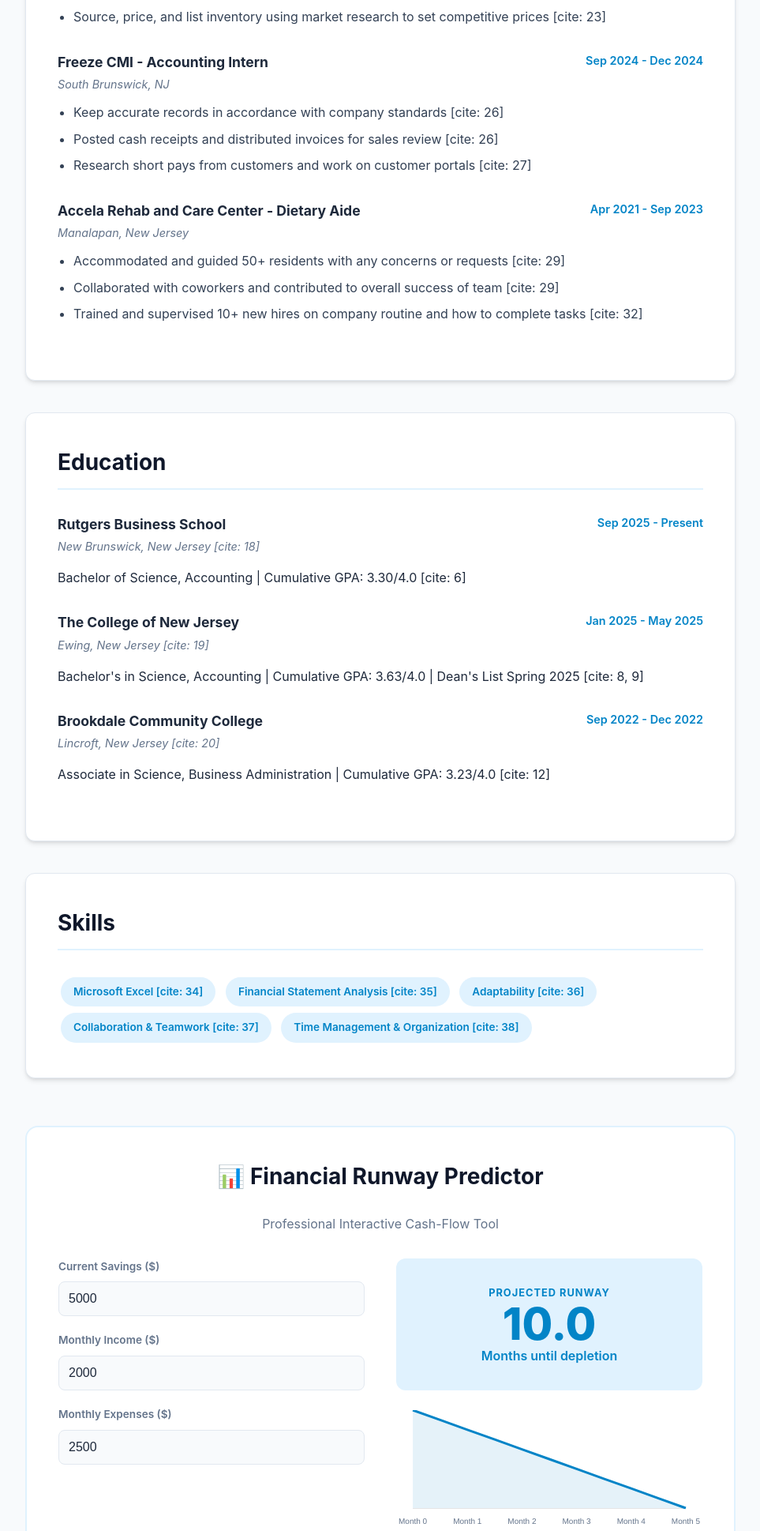
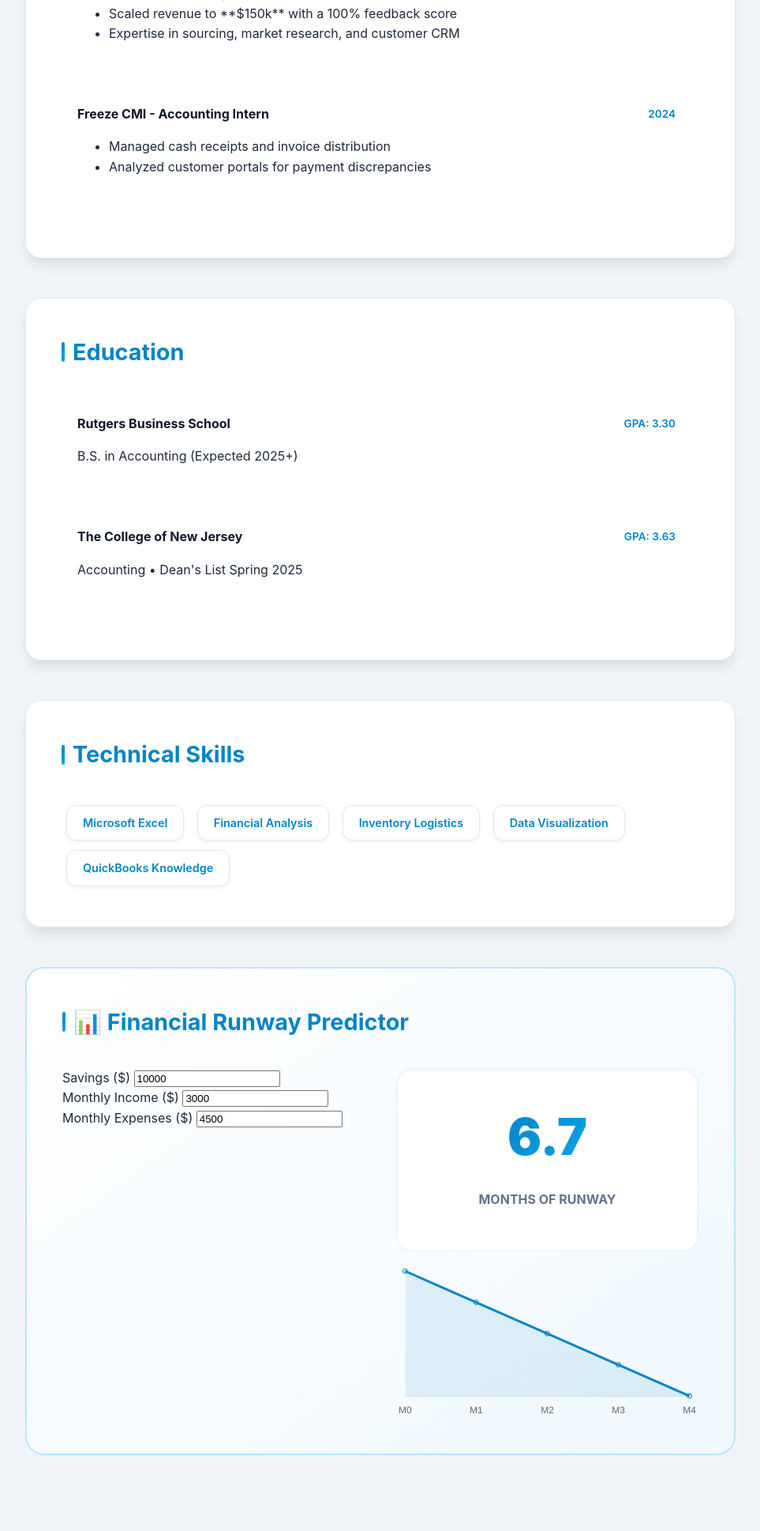
Before and after one commit to lk741-lgtm/leonk741.github.io, a plain HTML site: page index.html in a window 1280 px wide. Shown: the part 760-2698 px from the top of the page at 79% size, without its empty margins (158-1121 px from the left). Drawn offline with nearby package versions, Linux system fonts and the light colour scheme.

Commit message:
Update index.html

```diff
--- a/index.html
+++ b/index.html
@@ -6,39 +6,42 @@
     <title>Leon Kovalskiy | Portfolio</title>
     <script src="https://cdn.jsdelivr.net/npm/canvas-confetti@1.6.0/dist/confetti.browser.min.js"></script>
     <script src="https://cdn.jsdelivr.net/npm/chart.js"></script>
+    <!-- Adding Scroll Reveal Library for smooth transitions -->
+    <script src="https://unpkg.com/scrollreveal"></script>
     <style>
         :root {
-            --primary-bg: #ffffff;
-            --secondary-bg: #f8fafc;
+            --primary-bg: #f0f4f8; /* Soft blue-grey background */
+            --nav-bg: #ffffff;
             --card-bg: #ffffff;
             --text-main: #1e293b;
             --text-muted: #64748b;
-            --accent: #0284c7;
-            --accent-light: #e0f2fe;
+            --accent: #0284c7; /* Main Professional Blue */
+            --accent-secondary: #0ea5e9; /* Lighter Blue */
+            --accent-gradient: linear-gradient(135deg, #0284c7 0%, #0ea5e9 100%);
             --border-color: #e2e8f0;
-            --shadow: 0 4px 6px -1px rgb(0 0 0 / 0.1), 0 2px 4px -2px rgb(0 0 0 / 0.1);
+            --shadow: 0 10px 15px -3px rgba(0, 0, 0, 0.1);
         }
 
         html { scroll-behavior: smooth; }
 
         body {
             font-family: 'Inter', -apple-system, sans-serif;
-            background-color: var(--secondary-bg);
+            background-color: var(--primary-bg);
             color: var(--text-main);
             margin: 0;
             padding: 0;
             line-height: 1.6;
         }
 
-        /* Navigation Bar */
+        /* Navigation Bar with subtle glass effect */
         nav {
             position: sticky;
             top: 0;
-            background: white;
+            background: rgba(255, 255, 255, 0.9);
+            backdrop-filter: blur(10px);
             border-bottom: 1px solid var(--border-color);
             padding: 1rem 0;
             z-index: 1000;
-            box-shadow: 0 1px 2px 0 rgb(0 0 0 / 0.05);
         }
 
         .nav-container {
@@ -46,7 +49,7 @@
             margin: 0 auto;
             display: flex;
             justify-content: center;
-            gap: 2rem;
+            gap: 2.5rem;
         }
 
         nav a {
@@ -54,108 +57,132 @@
             color: var(--text-main);
             font-weight: 600;
             font-size: 0.9rem;
-            transition: color 0.2s;
+            position: relative;
+            padding: 5px 0;
         }
 
-        nav a:hover { color: var(--accent); }
+        nav a::after {
+            content: '';
+            position: absolute;
+            width: 0;
+            height: 2px;
+            bottom: 0;
+            left: 0;
+            background-color: var(--accent);
+            transition: width 0.3s ease;
+        }
+
+        nav a:hover::after { width: 100%; }
 
         header {
-            padding: 80px 20px;
+            padding: 100px 20px;
             text-align: center;
-            background: white;
-            border-bottom: 1px solid var(--border-color);
+            background: var(--accent-gradient);
+            color: white;
+            clip-path: polygon(0 0, 100% 0, 100% 85%, 0 100%);
+            margin-bottom: 40px;
         }
 
         .profile-pic {
-            width: 140px;
-            height: 140px;
+            width: 150px;
+            height: 150px;
             border-radius: 50%;
-            border: 4px solid white;
+            border: 5px solid rgba(255, 255, 255, 0.3);
             box-shadow: var(--shadow);
             margin-bottom: 20px;
             cursor: pointer;
-            transition: transform 0.3s ease;
+            transition: all 0.4s cubic-bezier(0.175, 0.885, 0.32, 1.275);
         }
 
-        .profile-pic:hover { transform: scale(1.05); }
+        .profile-pic:hover { transform: scale(1.1) rotate(3deg); border-color: white; }
 
-        h1 { font-size: 2.8rem; margin: 0; color: #0f172a; letter-spacing: -0.025em; }
+        header h1 { font-size: 3.2rem; margin: 0; letter-spacing: -0.05em; text-shadow: 0 2px 4px rgba(0,0,0,0.1); }
+        header p { opacity: 0.9; font-weight: 400; }
 
-        .container { max-width: 900px; margin: 40px auto; padding: 0 20px; padding-bottom: 100px; }
+        .container { max-width: 900px; margin: 0 auto; padding: 0 20px 100px 20px; }
 
         section {
             background: var(--card-bg);
-            padding: 40px;
-            border-radius: 12px;
-            margin-bottom: 40px;
+            padding: 45px;
+            border-radius: 20px;
+            margin-bottom: 50px;
             border: 1px solid var(--border-color);
             box-shadow: var(--shadow);
+            /* Hide for ScrollReveal */
+            visibility: hidden;
         }
 
         h2 {
-            color: #0f172a;
+            color: var(--accent);
             margin-top: 0;
-            font-size: 1.75rem;
-            border-bottom: 2px solid var(--accent-light);
-            padding-bottom: 10px;
-            margin-bottom: 30px;
+            font-size: 1.8rem;
+            display: flex;
+            align-items: center;
+            gap: 10px;
+            margin-bottom: 35px;
         }
 
-        /* App Styles at Bottom */
-        .app-card {
-            background: white;
-            padding: 40px;
-            border-radius: 16px;
-            border: 2px solid var(--accent-light);
-            margin-top: 60px;
+        h2::before {
+            content: '';
+            width: 4px;
+            height: 25px;
+            background: var(--accent-gradient);
+            border-radius: 10px;
         }
 
-        .app-grid { display: grid; grid-template-columns: 1fr 1fr; gap: 40px; }
-        @media (max-width: 768px) { .app-grid { grid-template-columns: 1fr; } }
+        .exp-item {
+            padding: 20px;
+            border-radius: 12px;
+            transition: background 0.3s ease;
+            margin-bottom: 20px;
+        }
 
-        .input-group { margin-bottom: 20px; }
-        label { display: block; color: var(--text-muted); margin-bottom: 8px; font-size: 0.85rem; font-weight: 600; }
-        input {
-            width: 100%;
-            padding: 12px;
-            border-radius: 8px;
+        .exp-item:hover { background: #f8fafc; }
+
+        .exp-header { display: flex; justify-content: space-between; font-weight: 700; color: #0f172a; }
+        .date { color: var(--accent); font-weight: 600; background: var(--accent-light); padding: 2px 10px; border-radius: 20px; font-size: 0.85rem; }
+
+        .skill-tag {
+            background: white;
+            padding: 10px 20px;
+            border-radius: 12px;
+            font-size: 0.9rem;
+            margin: 6px;
+            display: inline-block;
+            color: var(--accent);
+            font-weight: 600;
             border: 1px solid var(--border-color);
-            background: var(--secondary-bg);
-            color: var(--text-main);
-            font-size: 1rem;
-            box-sizing: border-box;
+            box-shadow: 0 2px 4px rgba(0,0,0,0.05);
+            transition: all 0.3s ease;
+        }
+
+        .skill-tag:hover {
+            background: var(--accent);
+            color: white;
+            transform: translateY(-3px);
+            box-shadow: 0 4px 12px rgba(2, 132, 199, 0.2);
+        }
+
+        /* App Styles */
+        .app-card {
+            background: linear-gradient(to bottom right, #ffffff, #f0f9ff);
+            padding: 45px;
+            border-radius: 24px;
+            border: 2px solid #bae6fd;
+            visibility: hidden;
         }
 
         .result-box {
-            text-align: center;
-            padding: 30px;
-            background: var(--accent-light);
-            border-radius: 12px;
-            color: var(--accent);
+            background: white;
+            padding: 35px;
+            border-radius: 20px;
+            box-shadow: inset 0 2px 4px rgba(0,0,0,0.05);
+            border: 1px solid #e0f2fe;
         }
 
-        .runway-number { font-size: 3.5rem; font-weight: 800; display: block; line-height: 1; }
+        .runway-number { font-size: 4rem; font-weight: 900; background: var(--accent-gradient); -webkit-background-clip: text; -webkit-text-fill-color: transparent; }
 
-        .exp-item { margin-bottom: 30px; }
-        .exp-header { display: flex; justify-content: space-between; font-weight: 700; font-size: 1.1rem; }
-        .location { font-style: italic; color: var(--text-muted); display: block; font-size: 0.9rem; margin-top: 2px; }
-        .date { color: var(--accent); font-size: 0.9rem; font-weight: 600; }
-
-        ul { padding-left: 20px; color: #334155; margin-top: 12px; }
-        li { margin-bottom: 8px; }
-
-        .skill-tag {
-            background: var(--accent-light);
-            padding: 8px 16px;
-            border-radius: 9999px;
-            font-size: 0.85rem;
-            margin: 4px;
-            display: inline-block;
-            color: var(--accent);
-            font-weight: 600;
-        }
-
-        footer { text-align: center; padding: 60px; color: var(--text-muted); border-top: 1px solid var(--border-color); background: white; }
+        footer { text-align: center; padding: 60px; color: var(--text-muted); background: white; margin-top: 50px; }
     </style>
 </head>
 <body>
@@ -165,59 +192,40 @@
             <a href="#experience">Experience</a>
             <a href="#education">Education</a>
             <a href="#skills">Skills</a>
-            <a href="#app">Runway App</a>
+            <a href="#app">Predictor</a>
         </div>
     </nav>
 
     <header>
         <img src="profile.gif" alt="Leon Kovalskiy" class="profile-pic" onclick="celebrate()">
         <h1>Leon Kovalskiy</h1>
-        <p style="color: var(--text-muted); font-size: 1.1rem; margin-top: 10px;">Accounting Student @ Rutgers Business School | E-Commerce Entrepreneur</p>
-        <p style="color: var(--text-muted); font-size: 0.9rem;">Manalapan, NJ | (646) 744-8255 | leonkovalskiy@gmail.com</p>
+        <p style="font-size: 1.2rem;">Accounting Student @ Rutgers | $150k Revenue E-Commerce Founder</p>
+        <p style="font-size: 0.9rem; opacity: 0.8;">leonkovalskiy@gmail.com • Manalapan, NJ</p>
     </header>
 
     <div class="container">
 
         <section id="experience">
             <h2>Professional Experience</h2>
-
             <div class="exp-item">
                 <div class="exp-header">
                     <span>eBay - E-Commerce Business Owner</span>
-                    <span class="date">Sep 2022 - Present</span>
+                    <span class="date">2022 - Present</span>
                 </div>
-                <span class="location">Manalapan, New Jersey</span>
                 <ul>
-                    <li>Manage the buying and shipping of over 1,800 products [cite: 16]</li>
-                    <li>Generated $150k in total revenue and maintained a 100% positive feedback rating [cite: 22]</li>
-                    <li>Communicate with hundreds of customers to ensure needs are fulfilled [cite: 17]</li>
-                    <li>Source, price, and list inventory using market research to set competitive prices [cite: 23]</li>
+                    <li>Optimized inventory turnover for 1,800+ products</li>
+                    <li>Scaled revenue to **$150k** with a 100% feedback score</li>
+                    <li>Expertise in sourcing, market research, and customer CRM</li>
                 </ul>
             </div>
-
             <div class="exp-item">
                 <div class="exp-header">
                     <span>Freeze CMI - Accounting Intern</span>
-                    <span class="date">Sep 2024 - Dec 2024</span>
+                    <span class="date">2024</span>
                 </div>
-                <span class="location">South Brunswick, NJ</span>
                 <ul>
-                    <li>Keep accurate records in accordance with company standards [cite: 26]</li>
-                    <li>Posted cash receipts and distributed invoices for sales review [cite: 26]</li>
-                    <li>Research short pays from customers and work on customer portals [cite: 27]</li>
-                </ul>
-            </div>
-
-            <div class="exp-item">
-                <div class="exp-header">
-                    <span>Accela Rehab and Care Center - Dietary Aide</span>
-                    <span class="date">Apr 2021 - Sep 2023</span>
-                </div>
-                <span class="location">Manalapan, New Jersey</span>
-                <ul>
-                    <li>Accommodated and guided 50+ residents with any concerns or requests [cite: 29]</li>
-                    <li>Collaborated with coworkers and contributed to overall success of team [cite: 29]</li>
-                    <li>Trained and supervised 10+ new hires on company routine and how to complete tasks [cite: 32]</li>
+                    <li>Managed cash receipts and invoice distribution</li>
+                    <li>Analyzed customer portals for payment discrepancies</li>
                 </ul>
             </div>
         </section>
@@ -225,144 +233,110 @@
         <section id="education">
             <h2>Education</h2>
             <div class="exp-item">
-                <div class="exp-header">
-                    <span>Rutgers Business School</span>
-                    <span class="date">Sep 2025 - Present</span>
-                </div>
-                <span class="location">New Brunswick, New Jersey [cite: 18]</span>
-                <p>Bachelor of Science, Accounting | Cumulative GPA: 3.30/4.0 [cite: 6]</p>
+                <div class="exp-header"><span>Rutgers Business School</span><span class="date">GPA: 3.30</span></div>
+                <p>B.S. in Accounting (Expected 2025+)</p>
             </div>
             <div class="exp-item">
-                <div class="exp-header">
-                    <span>The College of New Jersey</span>
-                    <span class="date">Jan 2025 - May 2025</span>
-                </div>
-                <span class="location">Ewing, New Jersey [cite: 19]</span>
-                <p>Bachelor's in Science, Accounting | Cumulative GPA: 3.63/4.0 | Dean's List Spring 2025 [cite: 8, 9]</p>
-            </div>
-            <div class="exp-item">
-                <div class="exp-header">
-                    <span>Brookdale Community College</span>
-                    <span class="date">Sep 2022 - Dec 2022</span>
-                </div>
-                <span class="location">Lincroft, New Jersey [cite: 20]</span>
-                <p>Associate in Science, Business Administration | Cumulative GPA: 3.23/4.0 [cite: 12]</p>
+                <div class="exp-header"><span>The College of New Jersey</span><span class="date">GPA: 3.63</span></div>
+                <p>Accounting • Dean's List Spring 2025</p>
             </div>
         </section>
 
         <section id="skills">
-            <h2>Skills</h2>
+            <h2>Technical Skills</h2>
             <div class="skill-tags">
-                <span class="skill-tag">Microsoft Excel [cite: 34]</span>
-                <span class="skill-tag">Financial Statement Analysis [cite: 35]</span>
-                <span class="skill-tag">Adaptability [cite: 36]</span>
-                <span class="skill-tag">Collaboration & Teamwork [cite: 37]</span>
-                <span class="skill-tag">Time Management & Organization [cite: 38]</span>
+                <span class="skill-tag">Microsoft Excel</span>
+                <span class="skill-tag">Financial Analysis</span>
+                <span class="skill-tag">Inventory Logistics</span>
+                <span class="skill-tag">Data Visualization</span>
+                <span class="skill-tag">QuickBooks Knowledge</span>
             </div>
         </section>
 
-        <!-- APP MOVED TO BOTTOM -->
         <div id="app" class="app-card">
-            <h2 style="text-align: center; border: none;">📊 Financial Runway Predictor</h2>
-            <p style="text-align: center; color: var(--text-muted); margin-top: -15px; margin-bottom: 30px;">Professional Interactive Cash-Flow Tool</p>
-
-            <div class="app-grid">
+            <h2 style="border: none;">📊 Financial Runway Predictor</h2>
+            <div style="display: grid; grid-template-columns: repeat(auto-fit, minmax(300px, 1fr)); gap: 40px; margin-top: 30px;">
                 <div class="inputs">
                     <div class="input-group">
-                        <label>Current Savings ($)</label>
-                        <input type="number" id="savings" value="5000" oninput="calculateRunway()">
+                        <label>Savings ($)</label>
+                        <input type="number" id="savings" value="10000" oninput="calculateRunway()">
                     </div>
                     <div class="input-group">
                         <label>Monthly Income ($)</label>
-                        <input type="number" id="income" value="2000" oninput="calculateRunway()">
+                        <input type="number" id="income" value="3000" oninput="calculateRunway()">
                     </div>
                     <div class="input-group">
                         <label>Monthly Expenses ($)</label>
-                        <input type="number" id="expenses" value="2500" oninput="calculateRunway()">
+                        <input type="number" id="expenses" value="4500" oninput="calculateRunway()">
                     </div>
                 </div>
-
                 <div class="display">
-                    <div class="result-box">
-                        <span style="font-size: 0.8rem; text-transform: uppercase; letter-spacing: 1px; font-weight: 700;">Projected Runway</span>
-                        <span id="runway-text" class="runway-number">10.0</span>
-                        <span id="unit-text" style="font-weight: 600;">Months</span>
+                    <div class="result-box" style="text-align: center;">
+                        <span id="runway-text" class="runway-number">6.7</span>
+                        <p id="unit-text" style="font-weight: 700; color: var(--text-muted);">MONTHS OF RUNWAY</p>
                     </div>
-                    <canvas id="runwayChart" style="margin-top: 25px; max-height: 150px;"></canvas>
+                    <canvas id="runwayChart" style="margin-top: 20px;"></canvas>
                 </div>
             </div>
         </div>
     </div>
 
     <footer>
-        &copy; 2026 Leon Kovalskiy | Accounting Portfolio [cite: 1]
+        Built by Leon Kovalskiy • 2024
     </footer>
 
     <script>
+        // ScrollReveal Animations
+        ScrollReveal().reveal('section', {
+            delay: 200,
+            distance: '50px',
+            origin: 'bottom',
+            duration: 1000,
+            easing: 'cubic-bezier(0.5, 0, 0, 1)',
+            interval: 200
+        });
+        ScrollReveal().reveal('.app-card', { delay: 400, distance: '60px', origin: 'bottom' });
+
         let chart;
-
-        function celebrate() {
-            confetti({ particleCount: 100, spread: 70, origin: { y: 0.6 }, colors: ['#0284c7', '#7dd3fc'] });
-        }
-
         function calculateRunway() {
-            const savings = parseFloat(document.getElementById('savings').value) || 0;
-            const income = parseFloat(document.getElementById('income').value) || 0;
-            const expenses = parseFloat(document.getElementById('expenses').value) || 0;
-
-            const netBurn = expenses - income;
-            const runwayDisplay = document.getElementById('runway-text');
-            const unitText = document.getElementById('unit-text');
-
-            if (netBurn <= 0) {
-                runwayDisplay.innerText = "∞";
-                runwayDisplay.style.color = "#16a34a";
-                unitText.innerText = "Infinite Cash Flow";
-                updateChart(savings, 0);
+            const s = parseFloat(document.getElementById('savings').value) || 0;
+            const i = parseFloat(document.getElementById('income').value) || 0;
+            const e = parseFloat(document.getElementById('expenses').value) || 0;
+            const burn = e - i;
+            const display = document.getElementById('runway-text');
+            if (burn <= 0) {
+                display.innerText = "∞";
+                updateChart(s, 0);
             } else {
-                const months = (savings / netBurn).toFixed(1);
-                runwayDisplay.innerText = months;
-                runwayDisplay.style.color = "#0284c7";
-                unitText.innerText = "Months until depletion";
-                updateChart(savings, netBurn);
+                display.innerText = (s/burn).toFixed(1);
+                updateChart(s, burn);
             }
         }
 
-        function updateChart(savings, burn) {
+        function updateChart(s, b) {
             const ctx = document.getElementById('runwayChart').getContext('2d');
-            const labels = ['Month 0', 'Month 1', 'Month 2', 'Month 3', 'Month 4', 'Month 5'];
-            const data = labels.map((_, i) => Math.max(0, savings - (burn * i)));
-
             if (chart) chart.destroy();
-
             chart = new Chart(ctx, {
                 type: 'line',
                 data: {
-                    labels: labels,
+                    labels: ['M0', 'M1', 'M2', 'M3', 'M4'],
                     datasets: [{
-                        label: 'Cash Flow',
-                        data: data,
+                        data: [s, s-b, s-b*2, s-b*3, s-b*4],
                         borderColor: '#0284c7',
-                        backgroundColor: 'rgba(2, 132, 199, 0.1)',
+                        tension: 0.4,
                         fill: true,
-                        tension: 0.4,
-                        pointRadius: 0
+                        backgroundColor: 'rgba(2, 132, 199, 0.1)'
                     }]
                 },
-                options: {
-                    plugins: { legend: { display: false } },
-                    scales: {
-                        y: { display: false },
-                        x: { grid: { display: false }, ticks: { color: '#64748b', font: { size: 10 } } }
-                    }
-                }
+                options: { plugins: { legend: { display: false } }, scales: { y: { display: false }, x: { grid: { display: false } } } }
             });
         }
 
-        window.onload = () => {
-            calculateRunway();
-            // Silent load for light mode (no heavy fireworks background)
-        };
+        function celebrate() {
+            confetti({ particleCount: 150, spread: 70, origin: { y: 0.6 }, colors: ['#0284c7', '#ffffff'] });
+        }
+
+        window.onload = calculateRunway;
     </script>
 </body>
 </html>
```
